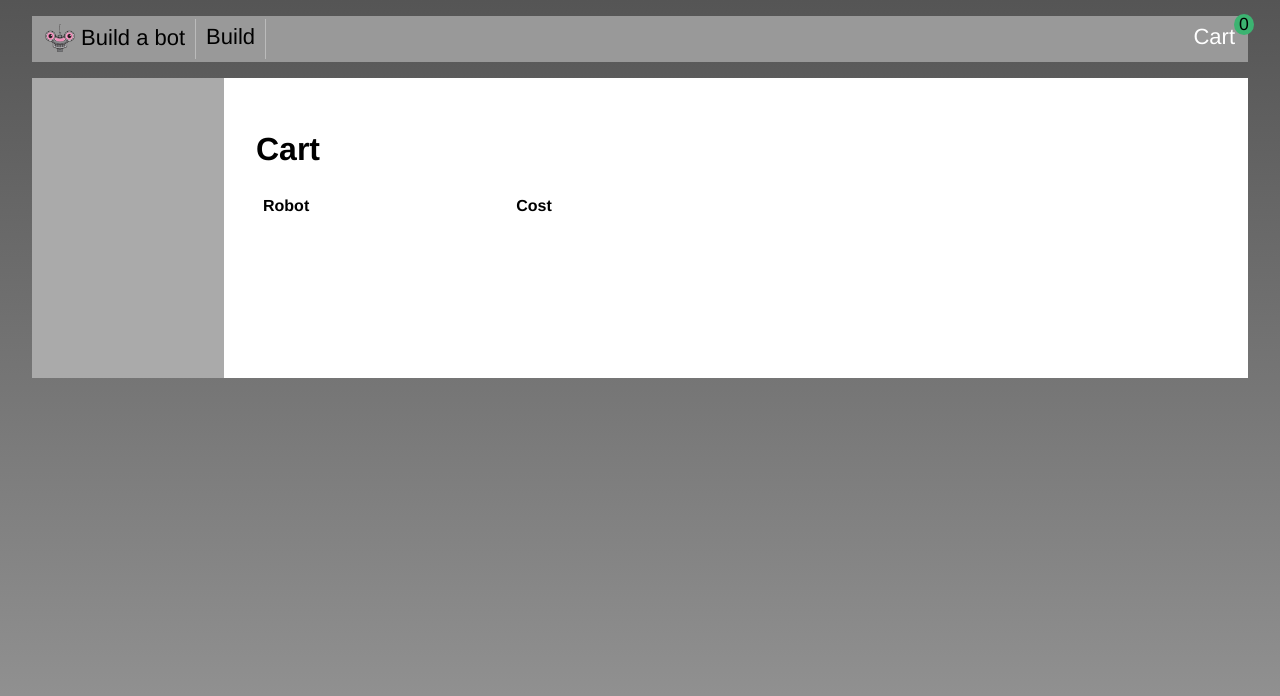
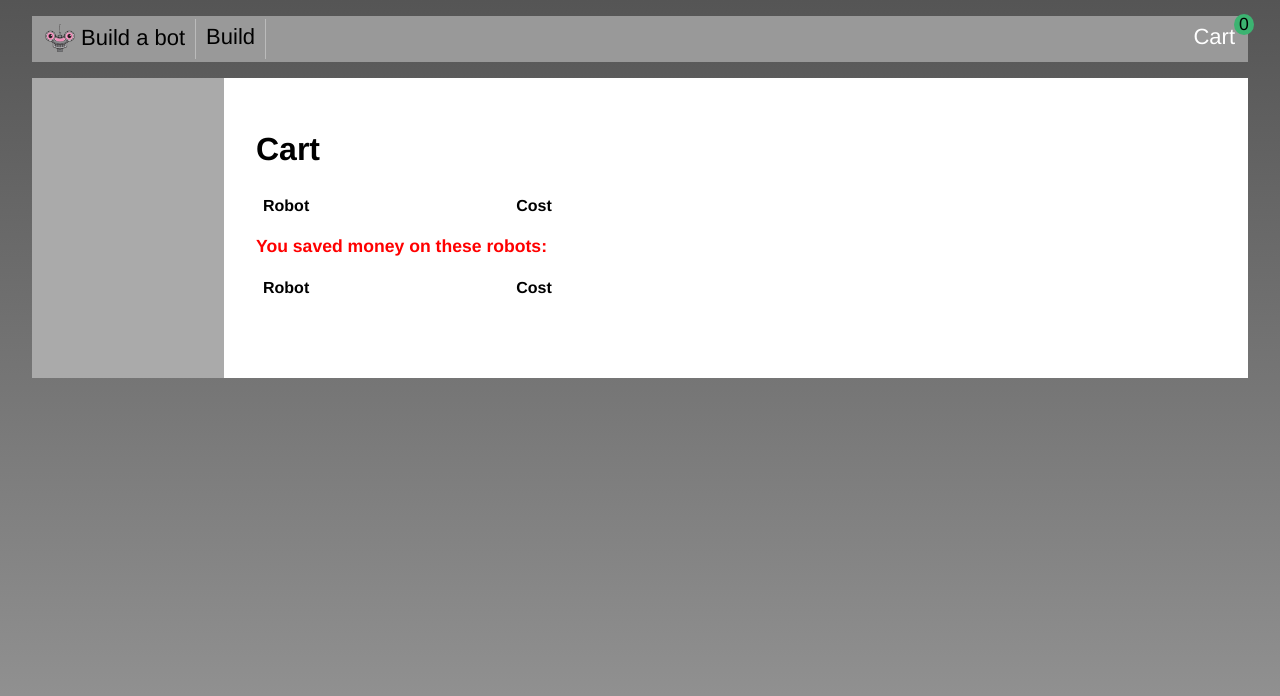
Before and after one commit to Ajecs/Vue-course-Pluralsight, a Vue app: page /cart in a window 1280 px wide. Shown: the top 696 px of the page. Built offline with nearby package versions, Linux system fonts and the light colour scheme.

Commit message:
Getters. cambios en ShoppinCart: elementos filtrados por descuento (muestra solo heads)

```diff
--- a/src/cart/ShoppingCart.vue
+++ b/src/cart/ShoppingCart.vue
@@ -15,6 +15,21 @@
         </tr>
       </tbody>
     </table>
+    <h2 class="sale-items">You saved money on these robots:</h2>
+    <table>
+      <thead>
+        <tr>
+          <th class="robot-title">Robot</th>
+          <th class="cost">Cost</th>
+        </tr>
+      </thead>
+      <tbody>
+        <tr v-for="(robot, index) in cartSaleItems" :key="index">
+          <td class="robot-title">{{robot.head.title}}</td>
+          <td class="cost">{{robot.cost}}</td>
+        </tr>
+      </tbody>
+    </table>
   </div>
 </template>
 
@@ -24,6 +39,9 @@ export default {
   computed: {
     cart() {
       return this.$store.state.cart
+    },
+    cartSaleItems() {
+      return this.$store.getters.cartSaleItems
     },
   }
 };
@@ -41,4 +59,8 @@ th {
 .cost {
   text-align: right;
 }
+.sale-items {
+  font-size: 1.1rem;
+  color: red;
+}
 </style>
--- a/src/store/index.js
+++ b/src/store/index.js
@@ -12,4 +12,9 @@ export default new Vuex.Store({
       state.cart.push(robot)
     },
   },
+  getters: {
+    cartSaleItems(state) {
+      return state.cart.filter(item => item.head.onSale)
+    }
+  }
 })
```
